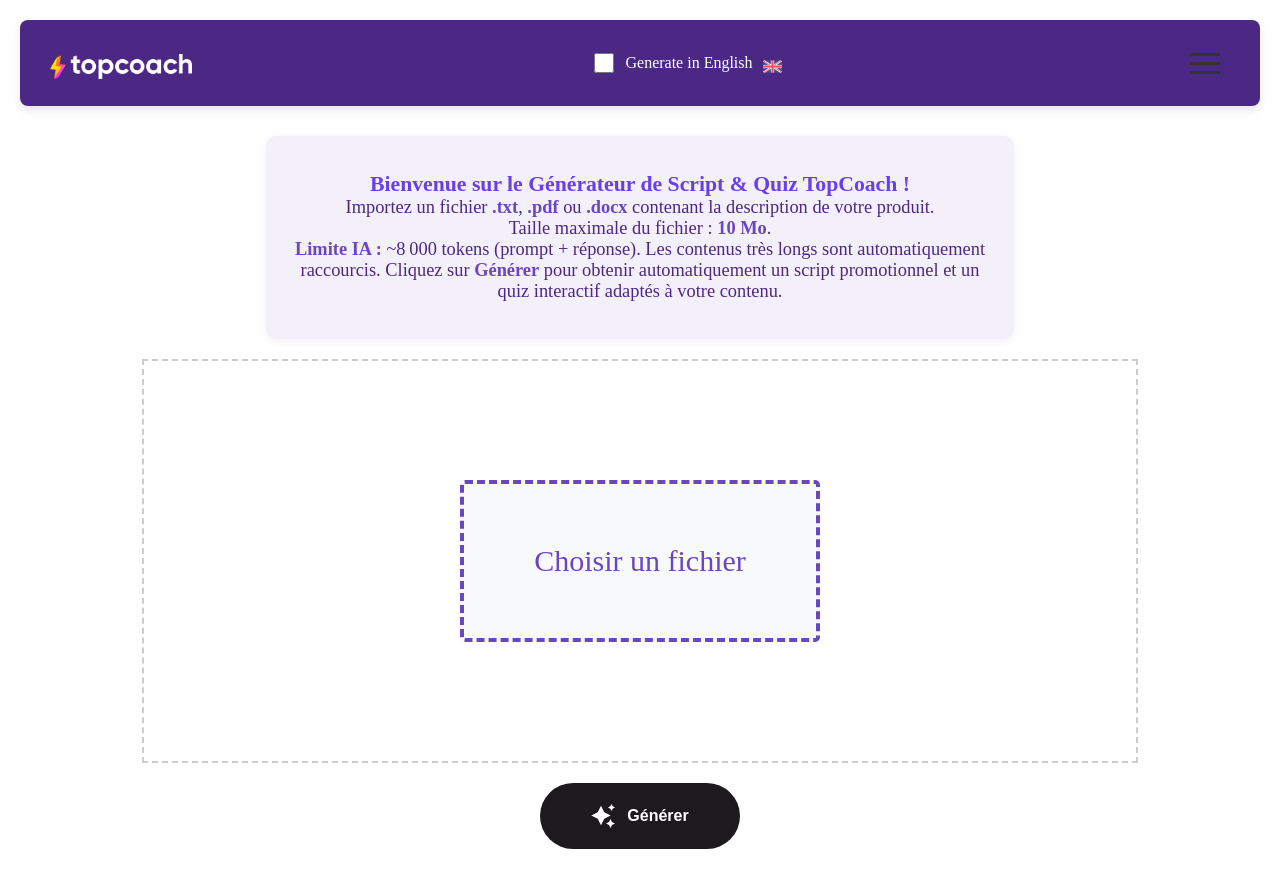
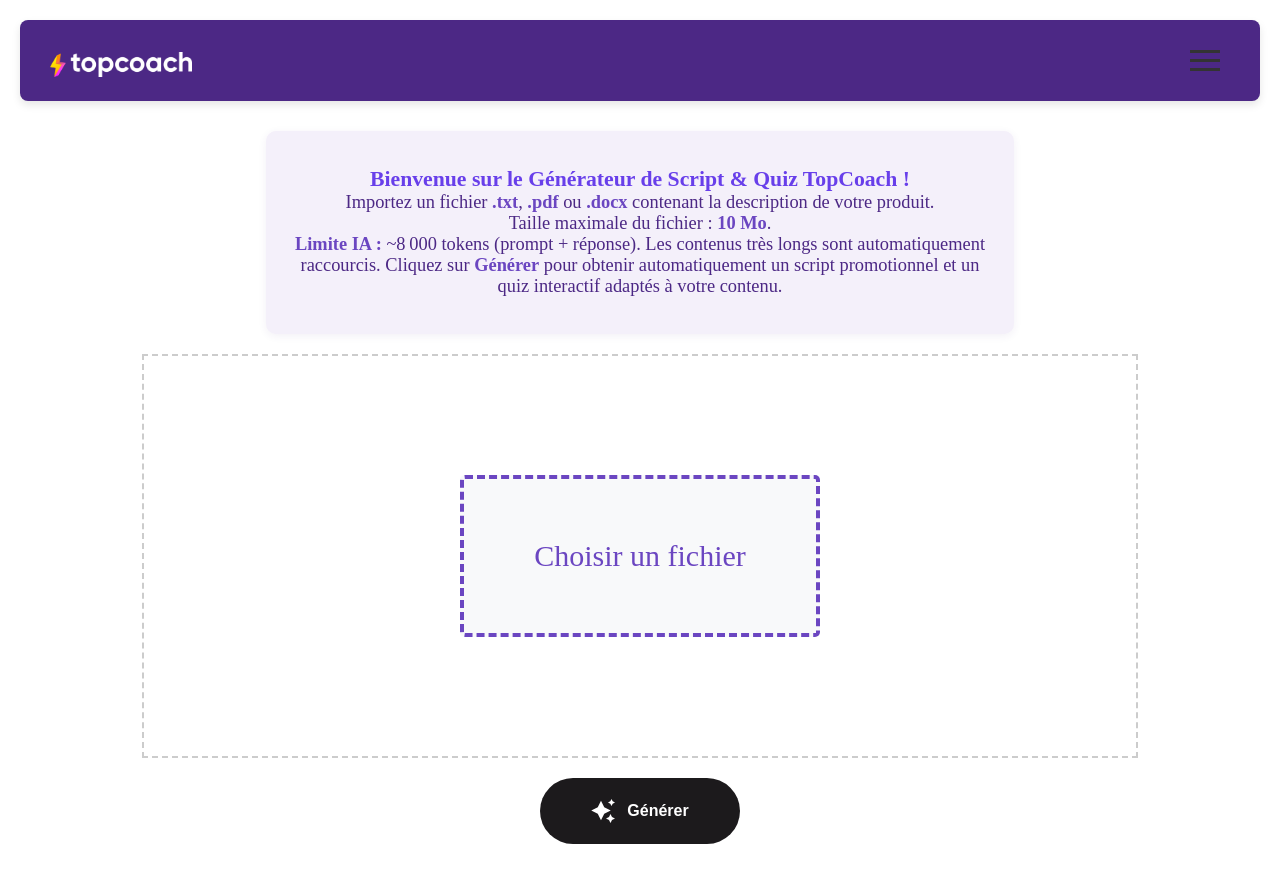
Before and after one commit to guigzlsx/Script-Quiz_Generator_Deploy, a plain HTML site: page index.html in a window 1280 px wide. Drawn offline with nearby package versions, Linux system fonts and the light colour scheme; a web font is replaced by a local one.

Commit message:
Remove English option checkbox from index.html

```diff
--- a/index.html
+++ b/index.html
@@ -17,10 +17,6 @@
             <h1><img src="image/logotopcoach.png" alt="">  </h1>
         </a>
 
-        <label class="checkbox-container">
-            <input type="checkbox" id="englishOption">
-            Generate in English <img src="image/gb-flag.png" alt="UK flag" style="height:1.2em;vertical-align:middle; margin-left:2px;">
-        </label>
 
         <div class="burger-menu">
             <div class="burger-icon">
```
